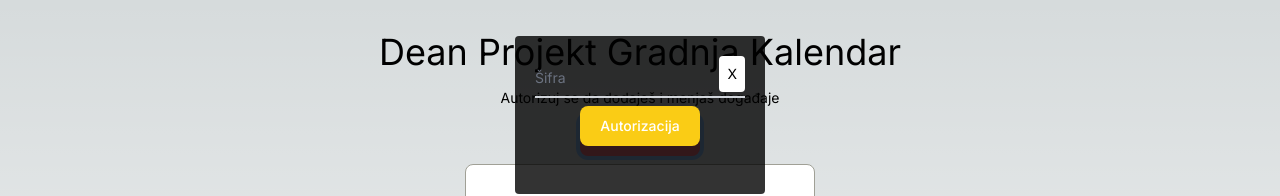
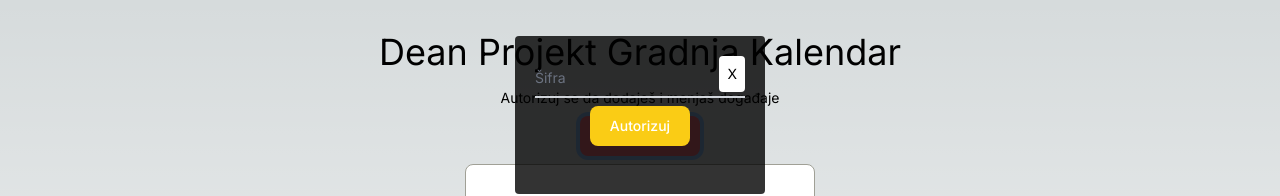
Before and after one commit to steve958/projekt-gradnja-kalendar, a Next.js app: page / in a window 1280 px wide. Both pictures are taken after a click on the button "Autorizacija". Shown: the top 196 px of the page. Built offline with nearby package versions, Linux system fonts and the light colour scheme; no server answers; the database is empty.

Commit message:
UI update

```diff
--- a/app/components/Calendar.tsx
+++ b/app/components/Calendar.tsx
@@ -221,7 +221,7 @@ export default function CalendarComponent() {
                     <span className="legend bg-yellow-400 m-2 ml-0"></span>sastanak
                 </div>
                 <div className="flex justify-center items-center">
-                    <span className="legend bg-blue-800 m-2"></span>pocetak rada
+                    <span className="legend bg-blue-800 m-2"></span>početak rada
                 </div>
                 <div className="flex justify-center items-center">
                     <span className="legend bg-green-800 m-2"></span>kraj rada
@@ -417,7 +417,7 @@ export default function CalendarComponent() {
                 </form>
             )}
             {authClicked && <div className="max-w-1/2 absolute p-5 top-9 rounded cover flex flex-col items-center"><div className="relative z-0 w-full mb-5 group flex flex-col">
-                <p className="absolute right-0 bg-white p-2 rounded top-0" onClick={() => setAuthClicked(false)}>X</p>
+                <p className="absolute right-0 bg-white p-2 rounded top-0 cursor-pointer" onClick={() => setAuthClicked(false)}>X</p>
                 <input
                     value={password}
                     onChange={(e) => setPassword(e.target.value)}
@@ -433,7 +433,7 @@ export default function CalendarComponent() {
                 </label>
                 <div className="text-center">
                     <button onClick={authCheck} className="text-white max-w-1/2 bg-yellow-400 m-2 hover:bg-blue-800 focus:ring-4 focus:ring-blue-300 font-medium rounded-lg text-sm px-5 py-2.5 mb-2 dark:bg-blue-600 dark:hover:bg-blue-700 focus:outline-none dark:focus:ring-blue-800" type="button" data-drawer-target="drawer-example" data-drawer-show="drawer-example" aria-controls="drawer-example">
-                        Autorizacija
+                        Autorizuj
                     </button>
                 </div>
             </div></div>}
```
